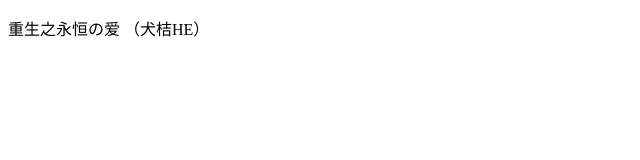
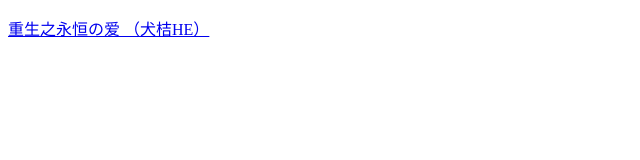
Before and after one commit to kikyou5/kikyou5.github.io, a plain HTML site: page index.html in a window 1280 px wide. Shown: the whole page, without its empty margins (0-640 px from the left). Drawn offline with Linux system fonts and the light colour scheme.

Commit message:
Update index.html

```diff
--- a/index.html
+++ b/index.html
@@ -4,6 +4,6 @@
         <title> hello </title>
     </head>
     <body>
-        <p>重生之永恒の爱 （犬桔HE）</p>
+        <p> <a href="chapter1.html">重生之永恒の爱 （犬桔HE）</a></p>
     </body>
 </html>
```
